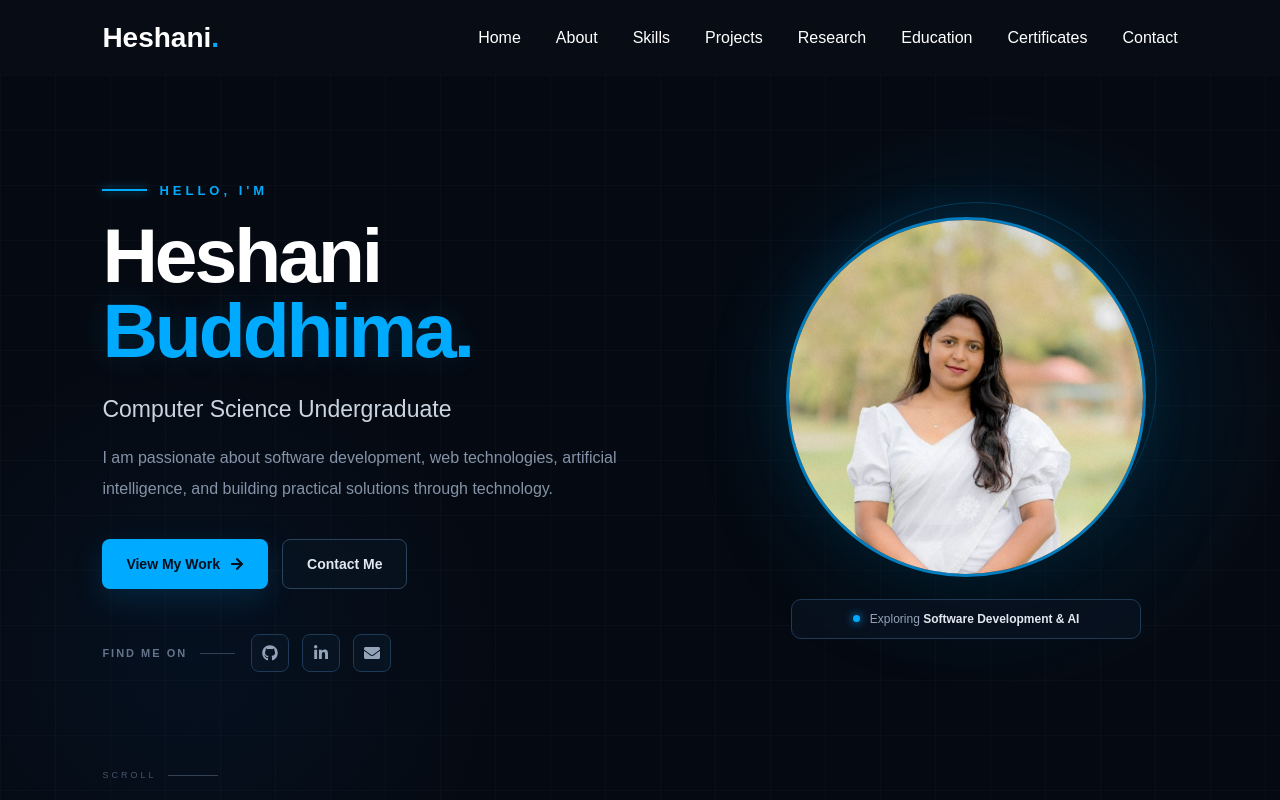
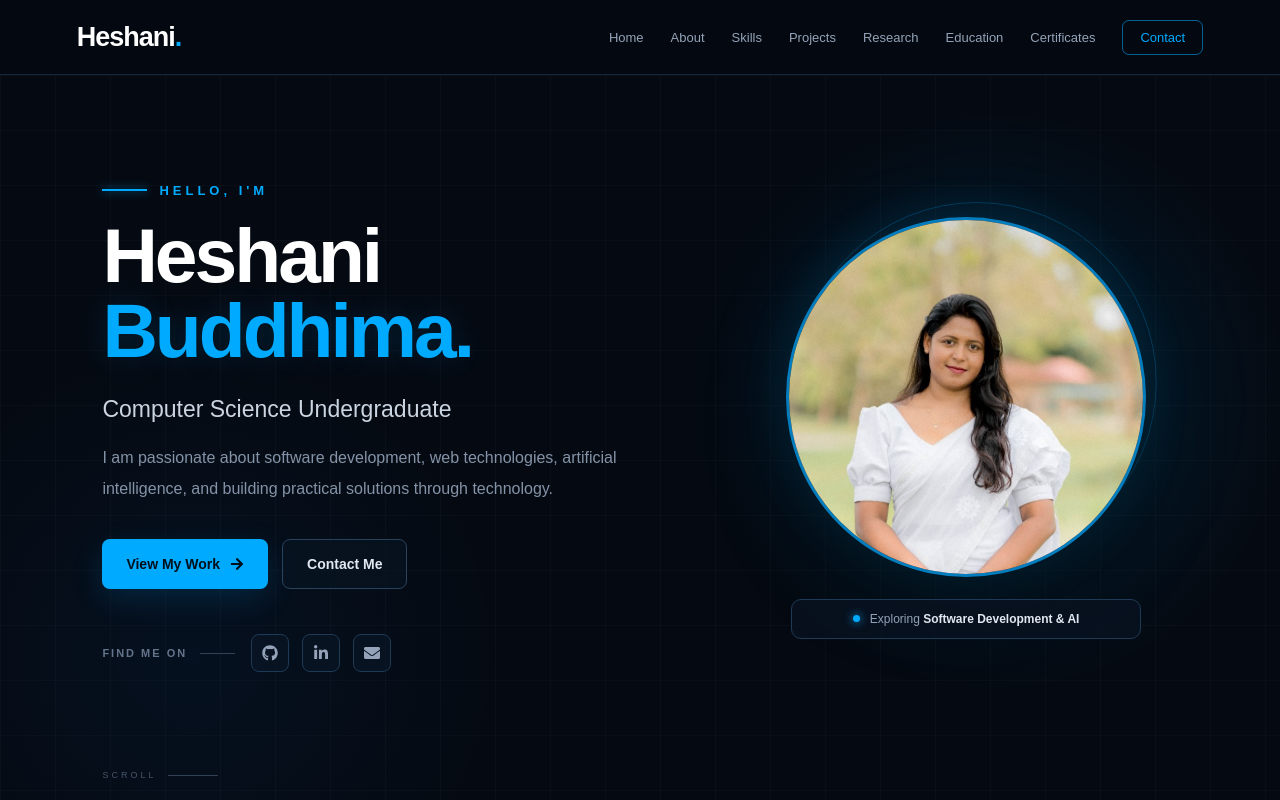
Before and after one commit to HMHeshaniBuddhima/personal-portfolio, a React app in the folder frontend/: page / in a window 1280 px wide. Shown: the top 800 px of the page. Built offline with nearby package versions, Linux system fonts and the light colour scheme; the HTML template or start-up script is replaced by a standard one.

Commit message:
Improve responsive navbar and home profile design

```diff
--- a/frontend/src/components/Navbar.css
+++ b/frontend/src/components/Navbar.css
@@ -1,35 +1,288 @@
+/* =========================
+   NAVBAR
+========================= */
+
 .navbar {
+  position: sticky;
+  top: 0;
+
   width: 100%;
   height: 75px;
-  padding: 0 8%;
+
+  z-index: 1000;
+
+  background: rgba(5, 10, 18, 0.92);
+
+  border-bottom: 1px solid rgba(30, 58, 86, 0.6);
+
+  backdrop-filter: blur(15px);
+  -webkit-backdrop-filter: blur(15px);
+}
+
+
+/* =========================
+   NAVBAR CONTAINER
+========================= */
+
+.navbar-container {
+  width: 100%;
+  max-width: 1400px;
+  height: 100%;
+
+  margin: auto;
+  padding: 0 6%;
 
   display: flex;
+  align-items: center;
   justify-content: space-between;
-  align-items: center;
-
-  background-color: #080c14;
 }
 
+
+/* =========================
+   LOGO
+========================= */
+
 .logo {
-  font-size: 28px;
+  position: relative;
+
   color: white;
+
+  font-size: 27px;
+  font-weight: 700;
+
+  letter-spacing: -1px;
+
+  z-index: 1002;
 }
 
 .logo span {
   color: #00aaff;
 }
 
+
+/* =========================
+   NAVIGATION LINKS
+========================= */
+
 .nav-links {
   display: flex;
-  gap: 35px;
+  align-items: center;
+
+  gap: 27px;
 }
 
 .nav-links a {
-  color: white;
-  font-size: 16px;
+  position: relative;
+
+  padding: 8px 0;
+
+  color: #94a3b8;
+
+  font-size: 13px;
+  font-weight: 500;
+
   transition: 0.3s;
 }
 
-.nav-links a:hover {
+
+/* Animated underline */
+
+.nav-links a:not(.nav-contact)::after {
+  content: "";
+
+  position: absolute;
+
+  left: 0;
+  bottom: 0;
+
+  width: 0;
+  height: 2px;
+
+  background: #00aaff;
+
+  transition: width 0.3s;
+}
+
+.nav-links a:not(.nav-contact):hover {
+  color: white;
+}
+
+.nav-links a:not(.nav-contact):hover::after {
+  width: 100%;
+}
+
+
+/* =========================
+   CONTACT BUTTON
+========================= */
+
+.nav-contact {
+  padding: 9px 17px !important;
+
+  color: #00aaff !important;
+
+  border: 1px solid rgba(0, 170, 255, 0.55);
+  border-radius: 7px;
+
+  transition: 0.3s;
+}
+
+.nav-contact:hover {
+  color: #050a12 !important;
+
+  background: #00aaff;
+
+  border-color: #00aaff;
+
+  transform: translateY(-2px);
+}
+
+
+/* =========================
+   HAMBURGER BUTTON
+========================= */
+
+.menu-button {
+  display: none;
+
+  width: 42px;
+  height: 42px;
+
+  align-items: center;
+  justify-content: center;
+
+  padding: 0;
+
+  background: transparent;
+
+  border: 1px solid #1e3a56;
+  border-radius: 8px;
+
   color: #00aaff;
+
+  font-size: 20px;
+
+  cursor: pointer;
+
+  transition: 0.3s;
+
+  z-index: 1002;
 }
+
+.menu-button:hover {
+  border-color: #00aaff;
+
+  background: rgba(0, 170, 255, 0.08);
+}
+
+
+/* =========================
+   TABLET / MOBILE NAVBAR
+========================= */
+
+@media (max-width: 1050px) {
+
+  .menu-button {
+    display: flex;
+  }
+
+
+  .nav-links {
+    position: fixed;
+
+    top: 75px;
+    right: -100%;
+
+    width: min(330px, 85%);
+    height: calc(100vh - 75px);
+
+    padding: 45px 30px;
+
+    display: flex;
+    flex-direction: column;
+    align-items: flex-start;
+
+    gap: 10px;
+
+    background: rgba(5, 10, 18, 0.98);
+
+    border-left: 1px solid #1e3a56;
+
+    box-shadow:
+      -20px 20px 50px rgba(0, 0, 0, 0.35);
+
+    transition: right 0.35s ease;
+  }
+
+
+  /* Menu open */
+
+  .nav-links.active {
+    right: 0;
+  }
+
+
+  .nav-links a {
+    width: 100%;
+
+    padding: 14px 5px;
+
+    font-size: 15px;
+
+    border-bottom: 1px solid rgba(30, 58, 86, 0.45);
+  }
+
+
+  .nav-links a:not(.nav-contact)::after {
+    display: none;
+  }
+
+
+  .nav-links a:hover {
+    color: #00aaff;
+  }
+
+
+  /* Contact button inside mobile menu */
+
+  .nav-contact {
+    width: 100%;
+
+    margin-top: 15px;
+
+    padding: 12px 18px !important;
+
+    text-align: center;
+
+    border-bottom: 1px solid #00aaff !important;
+  }
+}
+
+
+/* =========================
+   SMALL MOBILE
+========================= */
+
+@media (max-width: 480px) {
+
+  .navbar {
+    height: 68px;
+  }
+
+  .navbar-container {
+    padding: 0 5%;
+  }
+
+  .logo {
+    font-size: 24px;
+  }
+
+  .nav-links {
+    top: 68px;
+
+    width: 100%;
+    height: calc(100vh - 68px);
+
+    padding: 35px 7%;
+  }
+}
--- a/frontend/src/components/Navbar.jsx
+++ b/frontend/src/components/Navbar.jsx
@@ -1,22 +1,85 @@
+import { useState } from "react"
 import "./Navbar.css"
 
+import {
+  FaBars,
+  FaTimes
+} from "react-icons/fa"
+
 function Navbar() {
+
+  const [menuOpen, setMenuOpen] = useState(false)
+
+  const closeMenu = () => {
+    setMenuOpen(false)
+  }
+
   return (
     <nav className="navbar">
 
-      <h2 className="logo">
-        Heshani<span>.</span>
-      </h2>
+      <div className="navbar-container">
 
-      <div className="nav-links">
-        <a href="#home">Home</a>
-        <a href="#about">About</a>
-        <a href="#skills">Skills</a>
-        <a href="#projects">Projects</a>
-        <a href="#research">Research</a>
-        <a href="#education">Education</a>
-        <a href="#certifications">Certificates</a>
-        <a href="#contact">Contact</a>
+        {/* LOGO */}
+        <a
+          href="#home"
+          className="logo"
+          onClick={closeMenu}
+        >
+          Heshani<span>.</span>
+        </a>
+
+
+        {/* DESKTOP / MOBILE LINKS */}
+        <div className={`nav-links ${menuOpen ? "active" : ""}`}>
+
+          <a href="#home" onClick={closeMenu}>
+            Home
+          </a>
+
+          <a href="#about" onClick={closeMenu}>
+            About
+          </a>
+
+          <a href="#skills" onClick={closeMenu}>
+            Skills
+          </a>
+
+          <a href="#projects" onClick={closeMenu}>
+            Projects
+          </a>
+
+          <a href="#research" onClick={closeMenu}>
+            Research
+          </a>
+
+          <a href="#education" onClick={closeMenu}>
+            Education
+          </a>
+
+          <a href="#certifications" onClick={closeMenu}>
+            Certificates
+          </a>
+
+          <a
+            href="#contact"
+            className="nav-contact"
+            onClick={closeMenu}
+          >
+            Contact
+          </a>
+
+        </div>
+
+
+        {/* HAMBURGER BUTTON */}
+        <button
+          className="menu-button"
+          onClick={() => setMenuOpen(!menuOpen)}
+          aria-label="Toggle navigation menu"
+          aria-expanded={menuOpen}
+        >
+          {menuOpen ? <FaTimes /> : <FaBars />}
+        </button>
 
       </div>
 
--- a/frontend/src/index.css
+++ b/frontend/src/index.css
@@ -17,3 +17,7 @@ body {
 a {
   text-decoration: none;
 }
+
+section {
+  scroll-margin-top: 75px;
+}
```
